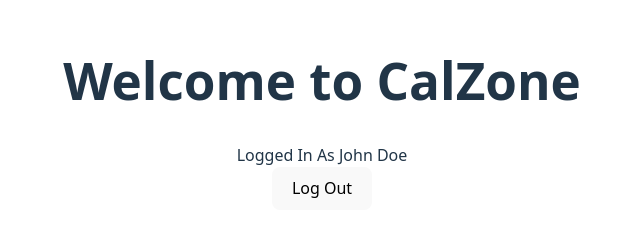
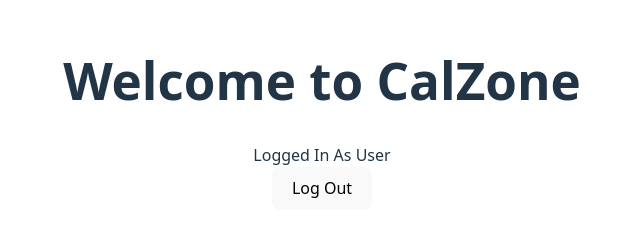
Before and after one commit to DexterPressley/MERN-Stack, a React app in the folder frontend/: page /cards in a window 1280 px wide. Shown: the part 199-433 px from the top of the page, without its empty margins (318-958 px from the left). Built offline with nearby package versions, Linux system fonts and the light colour scheme; the HTML template or start-up script is replaced by a standard one.

Commit message:
Fixed LoggedInName.tsx

```diff
--- a/frontend/src/components/LoggedInName.tsx
+++ b/frontend/src/components/LoggedInName.tsx
@@ -30,7 +30,7 @@ function LoggedInName() {
 
   return (
     <div id="loggedInDiv">
-      <span id="userName">Logged In As John Doe </span><br />
+      <span id="userName">Logged In As {userName} </span><br />
       <button type="button" id="logoutButton" className="buttons" onClick={doLogout}>
         Log Out
       </button>
```
